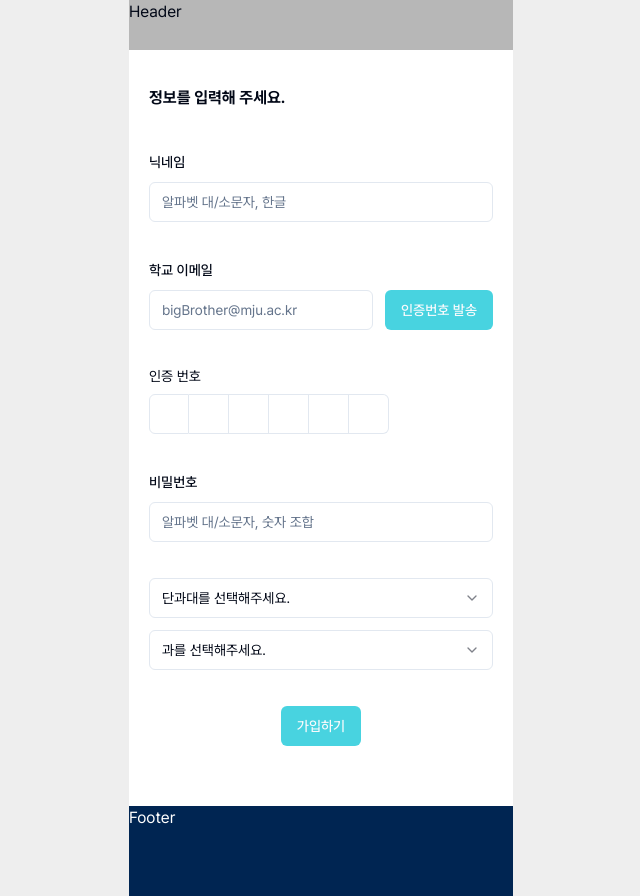
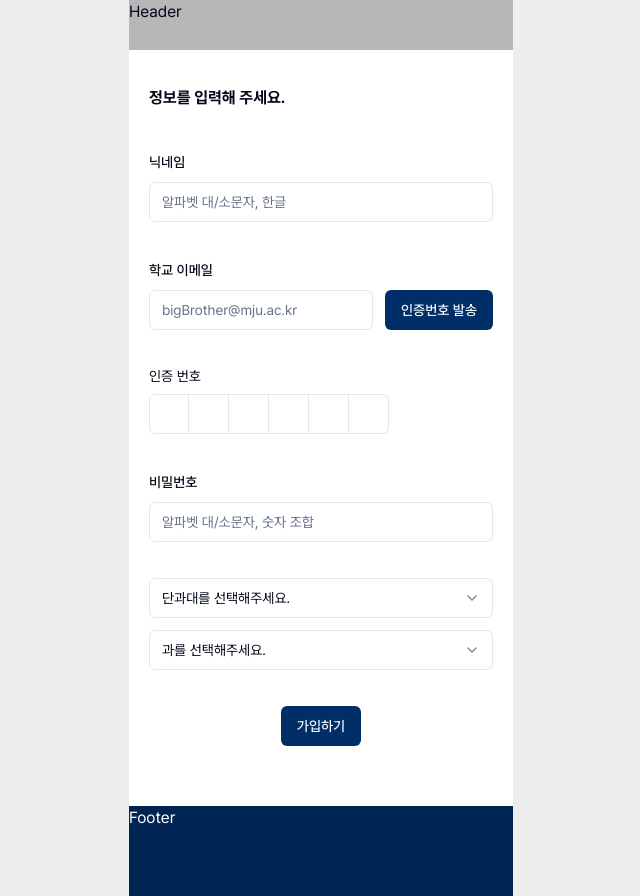
Before and after one commit to developthreefeet/big-brother-FE, a Next.js app: page /signUp in a window 1280 px wide. Shown: the whole page, without its empty margins (319-959 px from the left). Built offline with nearby package versions, Linux system fonts and the light colour scheme.

Commit message:
style: 공통컴포넌트 > 버튼 수정 (#20)

```diff
--- a/src/shared/ui/ui/button.tsx
+++ b/src/shared/ui/ui/button.tsx
@@ -8,7 +8,7 @@ const buttonVariants = cva(
   {
     variants: {
       variant: {
-        default: 'bg-primary text-primary-foreground hover:bg-primary/90',
+        default: 'bg-blue-500 text-primary-foreground hover:bg-blue-500/90',
         destructive:
           'bg-destructive text-destructive-foreground hover:bg-destructive/90',
         outline:
@@ -20,8 +20,9 @@ const buttonVariants = cva(
       },
       size: {
         default: 'h-10 px-4 py-2',
-        sm: 'h-9 rounded-md px-3',
+        sm: 'h-9 rounded-md px-3 text-xs',
         lg: 'h-11 rounded-md px-8',
+        long: 'h-10 w-[344px] px-4 py-2',
         icon: 'h-10 w-10',
       },
     },
```
